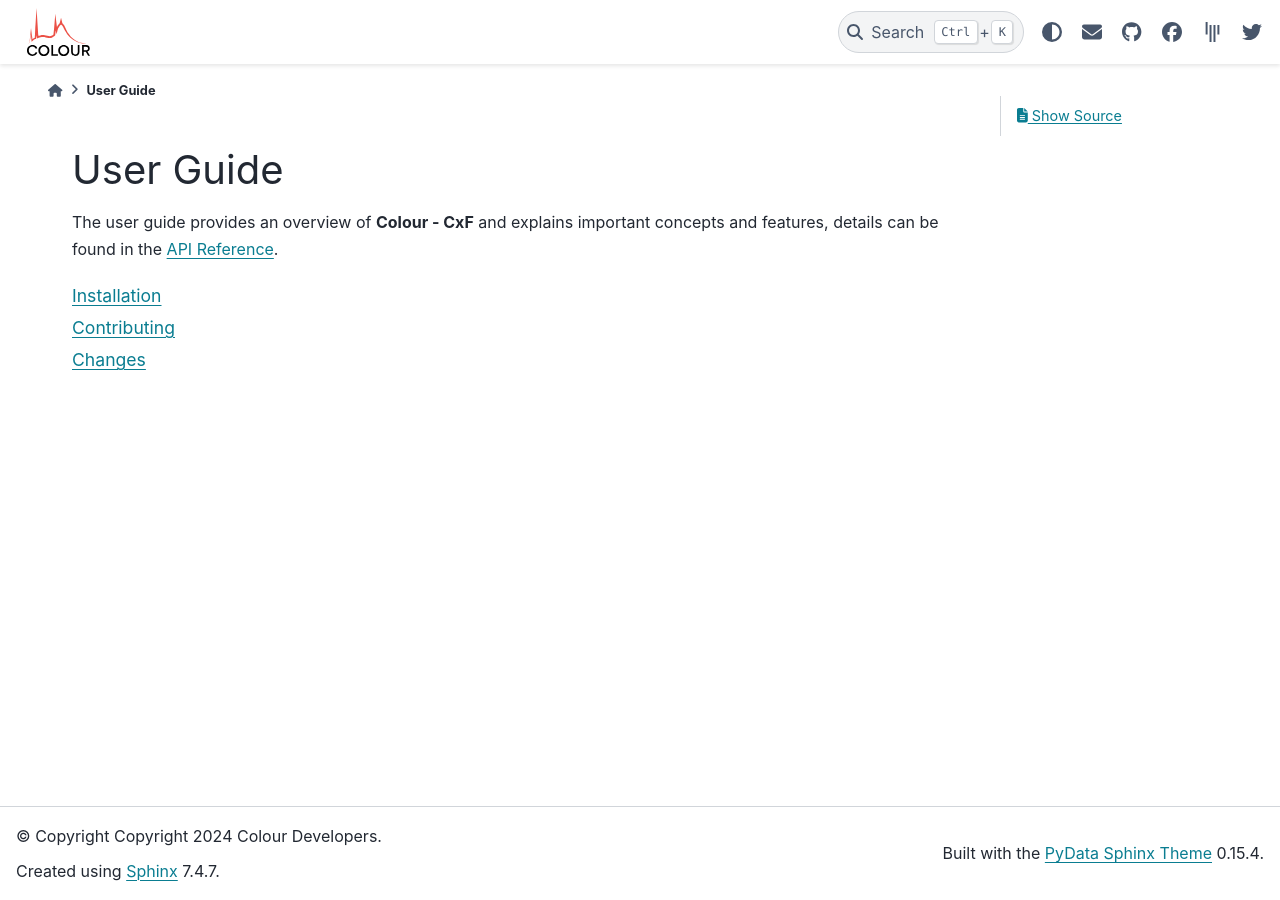
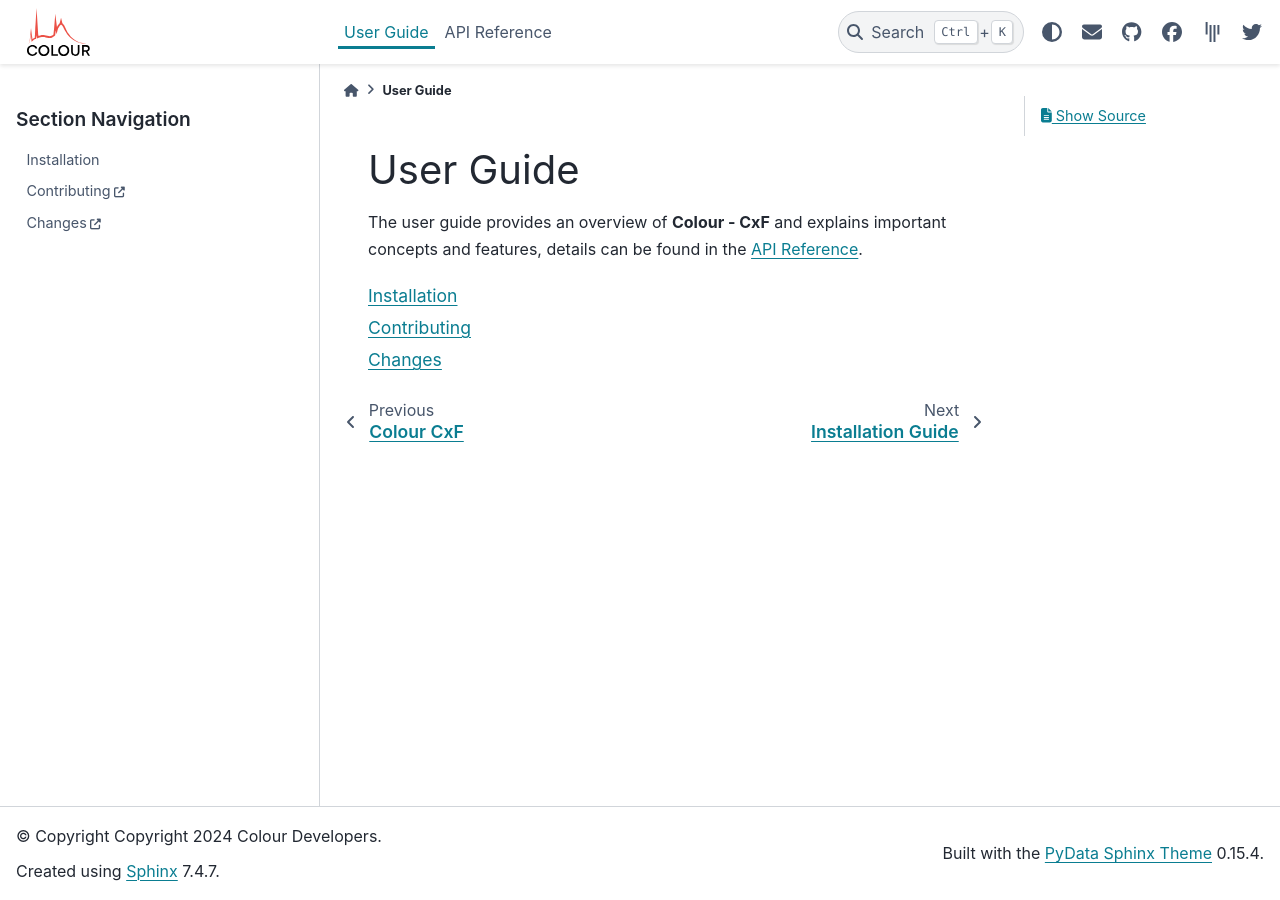
Before and after one commit to colour-science/colour-cxf, a Sphinx documentation site: the page built from docs/user-guide.rst, in a window 1280 px wide. Built offline with Sphinx 7.4.7 and the PyData theme 0.15.4, drawn with Linux system fonts in a browser that asks for light colours; pages that are not in the unit, such as notebooks, are missing from menus.

Commit message:
Update documentation config and fix broken links.

```diff
--- a/README.rst
+++ b/README.rst
@@ -72,7 +72,8 @@
 Documentation
 =============
 
-For more detailed information and examples, see the `tutorial <docs/tutorial.rst>`_.
+For more detailed information and examples, see the
+`documentation <https://colour-cxf.readthedocs.io/en/latest/>`__.
 
 License
 =======
--- a/docs/index.rst
+++ b/docs/index.rst
@@ -6,10 +6,11 @@
    :maxdepth: 2
    :caption: Contents:
 
-   tutorial
+   user-guide
+   reference
 
 Introduction
-===========
+============
 
 Colour CxF is a Python library for reading, manipulating, and writing Color Exchange Format (CxF) files. CxF is an XML-based format for exchanging color information between different applications and devices.
 
@@ -22,7 +23,7 @@
 - Write CxF objects to XML strings
 
 Installation
-===========
+============
 
 You can install Colour CxF using pip:
 
@@ -31,7 +32,7 @@
     pip install colour-cxf
 
 Quick Start
-==========
+===========
 
 .. code-block:: python
 
--- a/docs/reference.rst
+++ b/docs/reference.rst
@@ -4,7 +4,7 @@
 .. toctree::
     :titlesonly:
 
-    colour_cxc
+    colour_cxf
 
 Indices and tables
 ------------------
--- a/docs/user-guide.rst
+++ b/docs/user-guide.rst
@@ -10,5 +10,5 @@
 
     Installation <installation>
     Contributing <https://www.colour-science.org/contributing/>
-    Changes <https://github.com/colour-science/colour-cxf-io/releases>
+    Changes <https://github.com/colour-science/colour-cxf/releases>
     bibliography
```
Also changed, not shown: .readthedocs.yaml.
